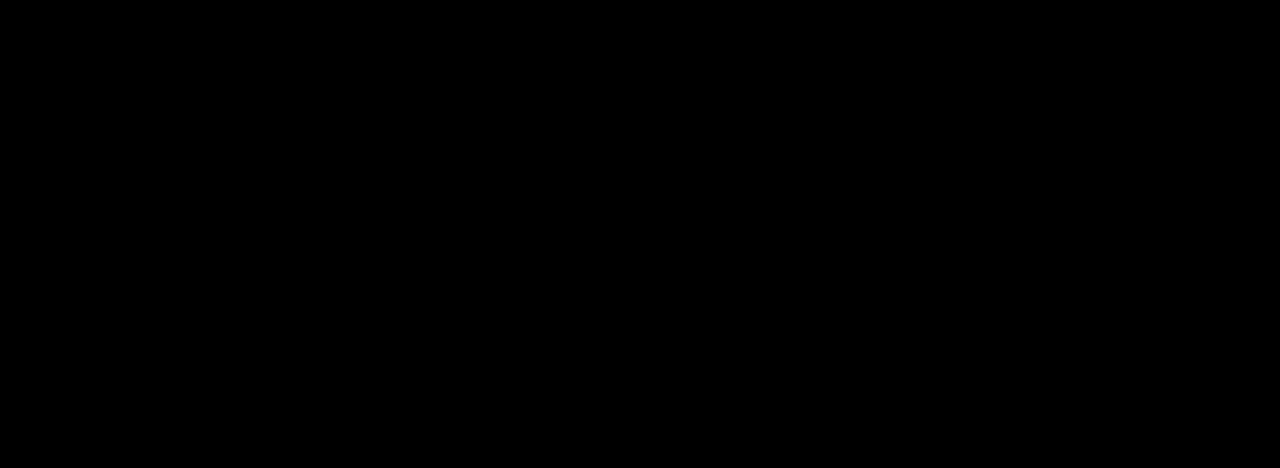
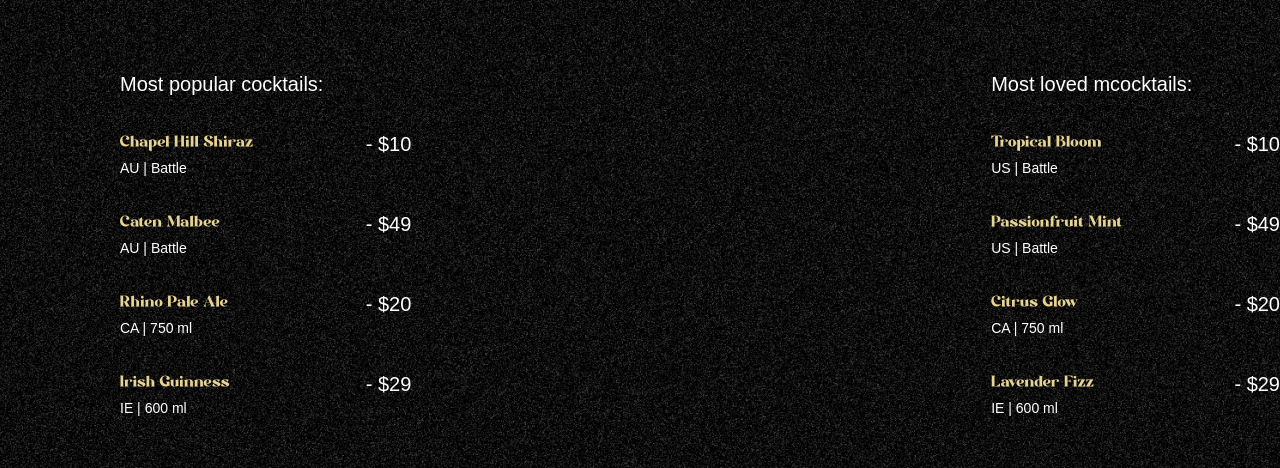
Before and after one commit to magnetar-s/gsap-Cocktail, a React (Vite) app: page / in a window 1280 px wide. Shown: the part 890-1358 px from the top of the page. Built offline with nearby package versions, Linux system fonts and the light colour scheme; a web font is replaced by a local one.

Commit message:
implement cockTail section

```diff
--- a/src/App.jsx
+++ b/src/App.jsx
@@ -2,6 +2,7 @@
 import { ScrollTrigger, SplitText } from "gsap/all"
 import Navbar from "./components/Navbar"
 import Hero from "./components/Hero"
+import Cocktails from "./components/Cocktails"
 
 gsap.registerPlugin(ScrollTrigger, SplitText)
 
@@ -10,6 +11,7 @@
     <main>
         <Navbar />
         <Hero />
+        <Cocktails />
     </main>
   )
 }
--- /dev/null
+++ b/src/components/Cocktails.jsx
@@ -0,0 +1,73 @@
+import gsap from "gsap";
+import { useGSAP } from "@gsap/react";
+import { cocktailLists, mockTailLists } from "../../constants";
+
+const Cocktails = () => {
+  useGSAP(() => {
+    const parallaxTimeline = gsap.timeline({
+      scrollTrigger: {
+        trigger: "cocktails",
+        start: "top 20%",
+        end: "bottom 80%",
+        scrub: true,
+      },
+    });
+
+    parallaxTimeline
+        .from("#c-left-leaf", {
+          x: -300,
+          y: 100,
+        })
+      .from("#c-right-leaf", {
+        x: 300,
+        y: 100,
+      });
+  });
+
+  return (
+    <section id="cocktails" className="noisy">
+      <img src="/images/cocktail-right-leaf.png" alt="r-leaf" id="c-right-leaf" />
+      <img src="/images/cocktail-left-leaf.png" alt="l-leaf" id="c-left-leaf" />
+
+      <div className="list">
+        <div className="popular">
+          <h2>Most popular cocktails:</h2>
+
+          <ul>
+            {cocktailLists.map(({ name, country, detail, price }) => (
+              <li key={name}>
+                <div className="md:me-28">
+                  <h3>{name}</h3>
+                  <p>
+                    {country} | {detail}
+                  </p>
+                </div>
+                <span>- {price}</span>
+              </li>
+            ))}
+          </ul>
+        </div>
+
+        <div className="loved">
+          <h2>Most loved mcocktails:</h2>
+
+          <ul>
+            {mockTailLists.map(({ name, country, detail, price }) => (
+              <li key={name}>
+                <div className="me-28">
+                  <h3>{name}</h3>
+                  <p>
+                    {country} | {detail}
+                  </p>
+                </div>
+                <span>- {price}</span>
+              </li>
+            ))}
+          </ul>
+        </div>
+      </div>
+    </section>
+  );
+};
+
+export default Cocktails;
--- a/src/components/Hero.jsx
+++ b/src/components/Hero.jsx
@@ -40,7 +40,7 @@
           scrub: true,
         },
       })
-      .to(".right-leaf", { y: 200 }, 0)
+      .to(".right-leaf", { y: 300 }, 0)
       .to(".left-leaf", { y: -200 }, 0);
 
     const startValue = isMobile ? "top 50%" : "center 60%";
--- a/src/index.css
+++ b/src/index.css
@@ -68,7 +68,7 @@
         @apply fixed z-50 w-full;
 
         div {
-            @apply flex md:flex-row flex-col md:justify-between items-center gap-5 py-5 lg:px-0 px-5 container mx-auto;
+            @apply flex md:flex-row flex-col md:justify-between items-center gap-5 py-5 lg:px-15 px-5 container mx-auto;
         }
 
         p {
@@ -100,11 +100,11 @@
         }
 
         .right-leaf {
-            @apply absolute right-0 md:bottom-0 xl:top-0 2xl:top-12 top-1/2 md:w-fit w-24;
+            @apply absolute right-0 md:bottom-0 xl:top-0 2xl:top-12 top-1/2 md:w-fit w-20;
         }
 
         .body {
-            @apply container mx-auto absolute left-1/2 -translate-x-1/2 lg:bottom-20 top-auto md:top-[30vh] flex justify-between items-end px-5;
+            @apply container mx-auto absolute left-1/2 -translate-x-1/2 lg:bottom-20 top-auto md:top-[30vh] flex justify-between items-end px-15;
 
             .content {
                 @apply flex lg:flex-row flex-col w-full gap-10 justify-between items-center lg:items-end mx-auto;
@@ -148,7 +148,7 @@
         }
 
         .list {
-            @apply container mx-auto relative z-10 flex md:flex-row flex-col justify-between items-start gap-20 pt-40 2xl:px-0 px-5;
+            @apply container md:mx-15 mx-auto relative z-10 flex md:flex-row flex-col justify-between items-start gap-20 pt-40 2xl:px-0 px-15;
 
             .popular {
                 @apply space-y-8 w-full md:w-fit;
```
